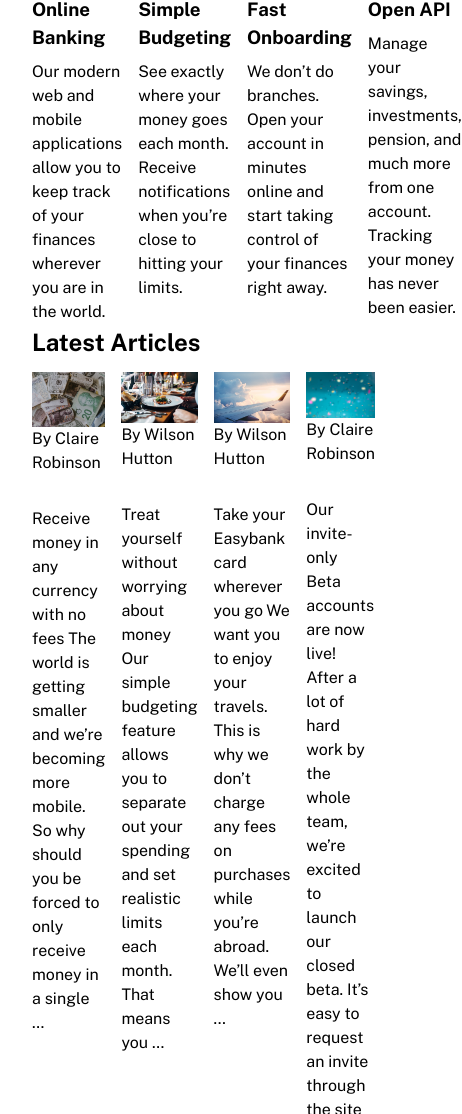
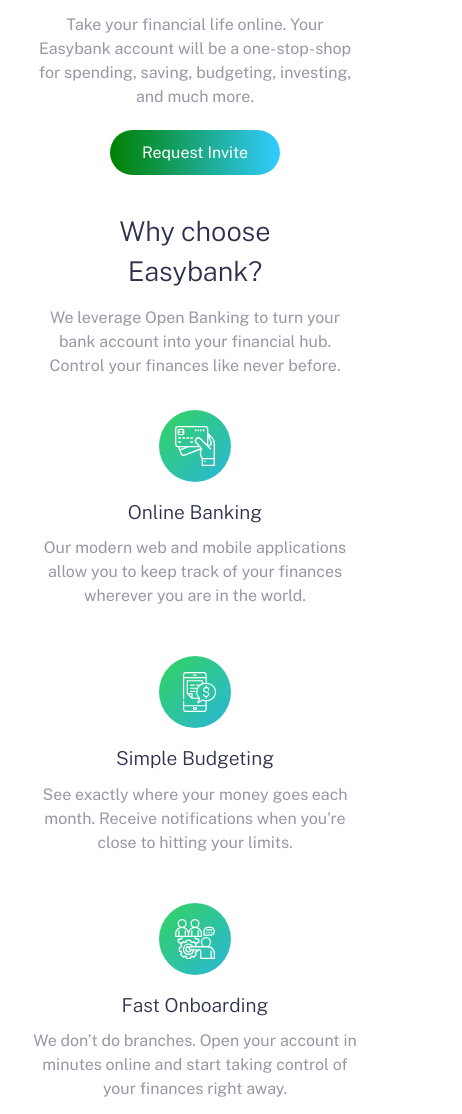
Before and after one commit to AsanteWiebers/easybank-landing-page-master, a plain HTML site: page index.html in a window 390 px wide. Shown: the part 638-1752 px from the top of the page, 462 px wide, since content can reach past the window. Drawn offline with nearby package versions, Linux system fonts and the light colour scheme.

Commit message:
main section mobile

```diff
--- a/index.html
+++ b/index.html
@@ -38,49 +38,51 @@
     <div>
       <a href="#" class="top-btn">Request Invite</a>
     </div>
+    <img src="/images/bg-intro-mobile.svg" alt="" class="bg-intro-mobile">
   </header>
 
-  <div class="bg-hero-mobile grid container">
+  <div class="grid container">
     <div class="hero-text">
-      <h1>
+      <h1 class="text-blue ff-sans fw-300 fs-400">
         Next generation digital banking
       </h1>
-      <p> Take your financial life online. Your Easybank account will be a one-stop-shop
+      <p class="text-grey"> Take your financial life online. Your Easybank account will be a one-stop-shop
         for spending, saving, budgeting, investing, and much more.</p>
       <a href="#" class="btn">Request Invite</a>
     </div>
   </div>
 
   <main class="container">
-    <h2> Why choose Easybank?</h2>
+    <div class="main-text">
+      <h2 class="text-blue ff-sans fw-300 fs-300 narrow-width"> Why choose Easybank?</h2>
 
-    <p>We leverage Open Banking to turn your bank account into your financial hub. Control
-      your finances like never before.</p>
-
-    <div class="flex">
+      <p class="text-grey">We leverage Open Banking to turn your bank account into your financial hub. Control
+        your finances like never before.</p>
+    </div>
+    <div class="main-section flex">
       <div>
-        <img src="/images/icon-online.svg" alt="online banking image">
-        <h3> Online Banking</h3>
-        Our modern web and mobile applications allow you to keep track of your finances
-        wherever you are in the world.
+        <img class="main-img" src="/images/icon-online.svg" alt="online banking image">
+        <h3 class="text-blue fs-200 fw-300"> Online Banking</h3>
+        <p class="text-grey"> Our modern web and mobile applications allow you to keep track of your finances
+          wherever you are in the world.</p>
       </div>
       <div>
-        <img src="/images/icon-budgeting.svg" alt="simple budgeting image">
-        <h3>Simple Budgeting</h3>
-        See exactly where your money goes each month. Receive notifications when you’re
-        close to hitting your limits.
+        <img class="main-img" src="/images/icon-budgeting.svg" alt="simple budgeting image">
+        <h3 class="text-blue fs-200 fw-300">Simple Budgeting</h3>
+        <p class="text-grey"> See exactly where your money goes each month. Receive notifications when you’re
+          close to hitting your limits.</p>
       </div>
       <div>
-        <img src="/images/icon-onboarding.svg" alt="fast onboarding image">
-        <h3> Fast Onboarding</h3>
-        We don’t do branches. Open your account in minutes online and start taking control
-        of your finances right away.
+        <img class="main-img" src="/images/icon-onboarding.svg" alt="fast onboarding image">
+        <h3 class="text-blue fs-200 fw-300"> Fast Onboarding</h3>
+        <p class="text-grey">We don’t do branches. Open your account in minutes online and start taking control
+          of your finances right away.</p>
       </div>
       <div>
-        <img src="/images/icon-api.svg" alt="open api image">
-        <h3> Open API</h3>
-        Manage your savings, investments, pension, and much more from one account. Tracking
-        your money has never been easier.
+        <img class="main-img" src="/images/icon-api.svg" alt="open api image">
+        <h3 class="text-blue fs-200 fw-300"> Open API</h3>
+        <p class="text-grey">Manage your savings, investments, pension, and much more from one account. Tracking
+          your money has never been easier.</p>
       </div>
     </div>
   </main>
```
